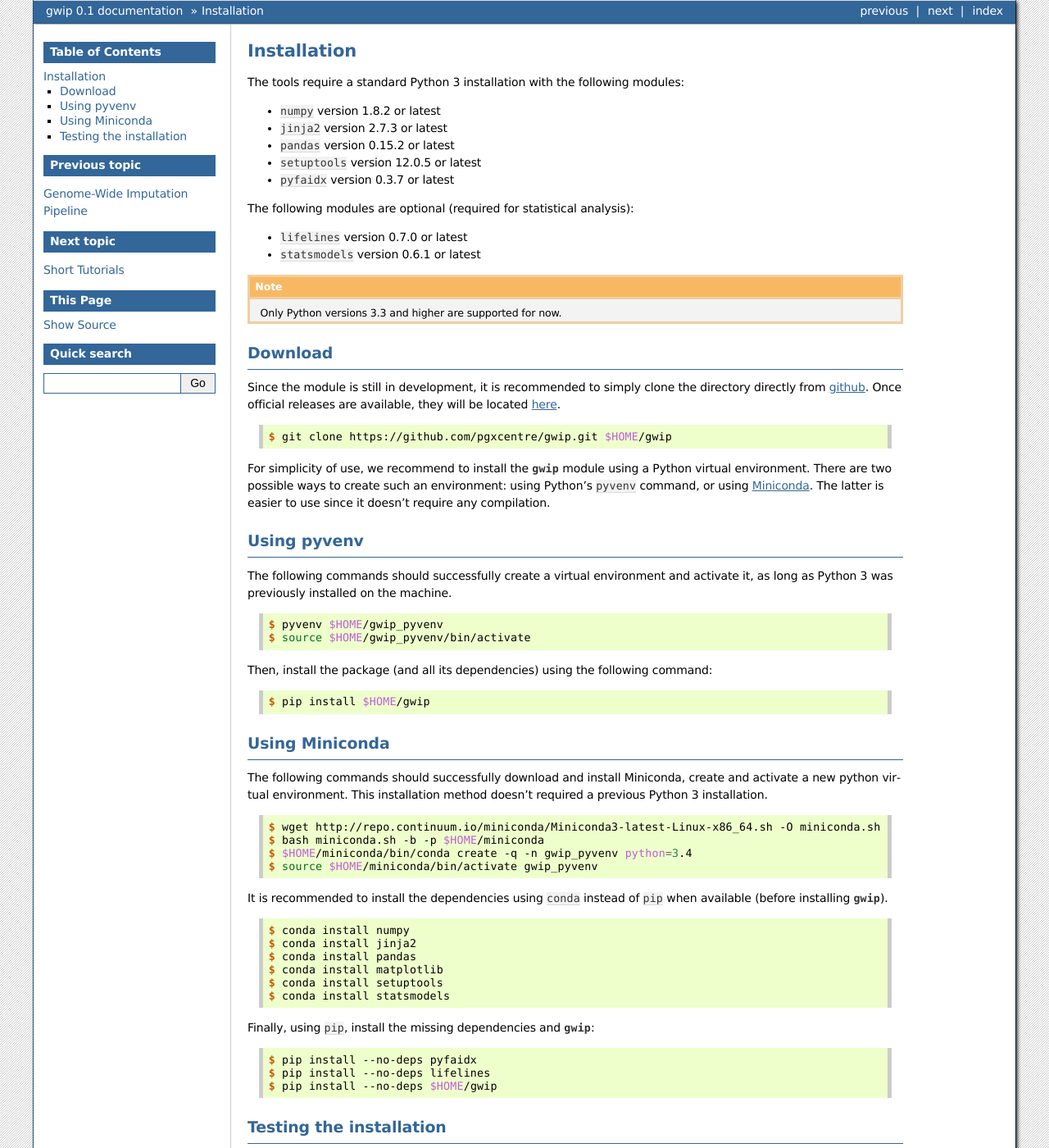
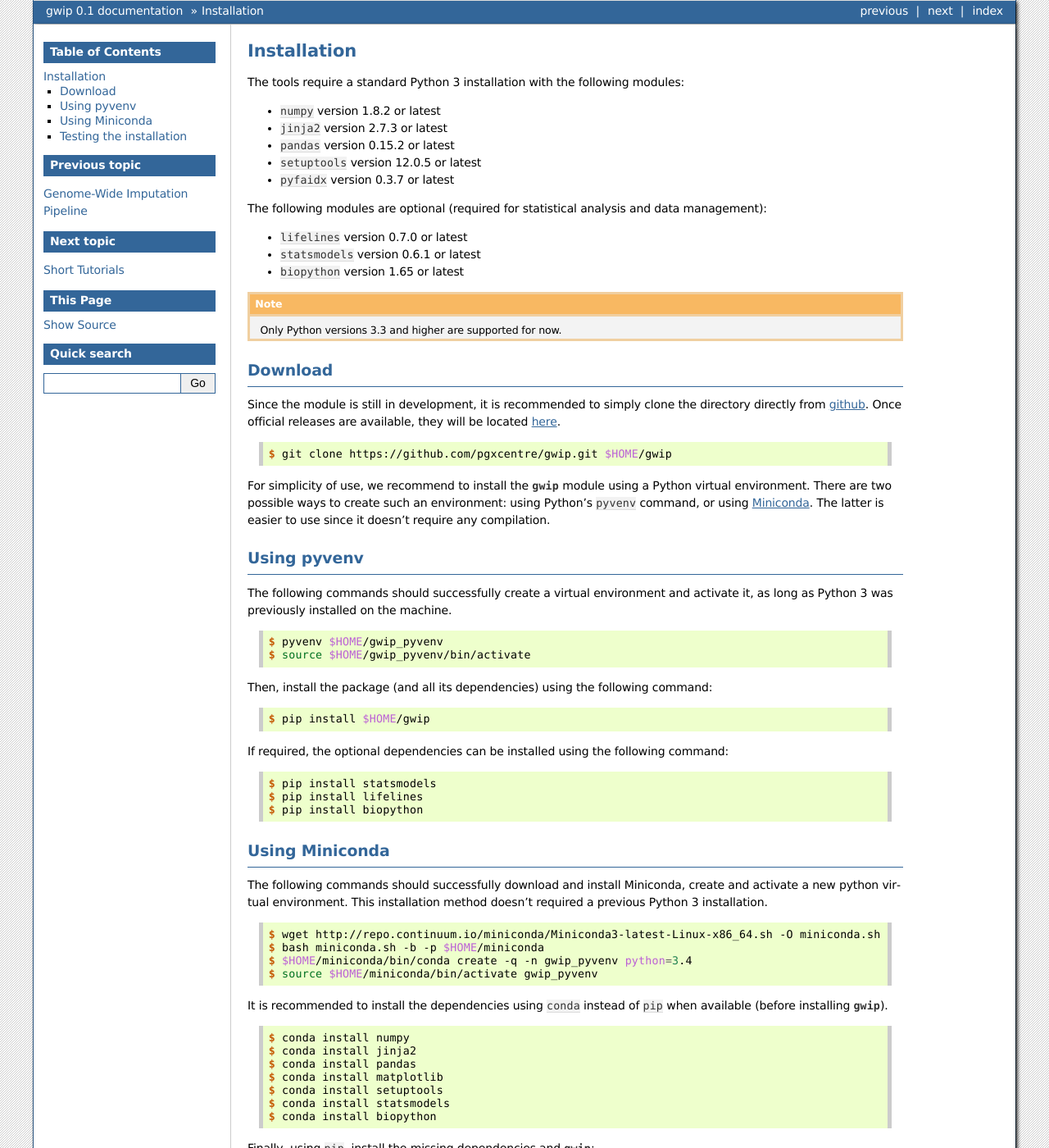
Before and after one commit to pgxcentre/genipe, a Sphinx documentation site: the page built from docs/installation.rst, in a window 1280 px wide and 1400 px high. Shown: the whole window at 82% size. Built offline with Sphinx 7.4.7, drawn with Linux system fonts in a browser that asks for light colours.

Commit message:
Updated the documentation for installation

```diff
--- a/docs/installation.rst
+++ b/docs/installation.rst
@@ -9,10 +9,12 @@ The tools require a standard Python 3 installation with the following modules:
 * ``setuptools`` version 12.0.5 or latest
 * ``pyfaidx`` version 0.3.7 or latest
 
-The following modules are optional (required for statistical analysis):
+The following modules are optional (required for statistical analysis and data
+management):
 
 * ``lifelines`` version 0.7.0 or latest
 * ``statsmodels`` version 0.6.1 or latest
+* ``biopython`` version 1.65 or latest
 
 .. note::
 
@@ -49,7 +51,6 @@ activate it, as long as Python 3 was previously installed on the machine.
    $ pyvenv $HOME/gwip_pyvenv
    $ source $HOME/gwip_pyvenv/bin/activate
 
-
 Then, install the package (and all its dependencies) using the following
 command:
 
@@ -57,6 +58,14 @@ command:
 
    $ pip install $HOME/gwip
 
+If required, the optional dependencies can be installed using the following
+command:
+
+.. code-block:: console
+
+   $ pip install statsmodels
+   $ pip install lifelines
+   $ pip install biopython
 
 Using Miniconda
 ----------------
@@ -83,6 +92,7 @@ It is recommended to install the dependencies using ``conda`` instead of
    $ conda install matplotlib
    $ conda install setuptools
    $ conda install statsmodels
+   $ conda install biopython
 
 Finally, using ``pip``, install the missing dependencies and :py:mod:`gwip`:
 
```
